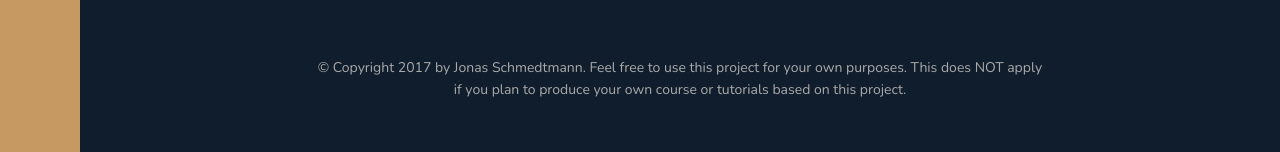
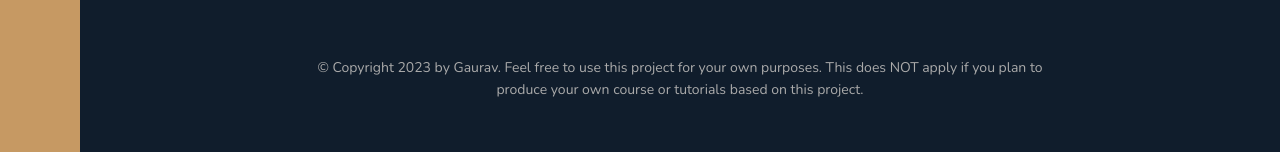
Before and after one commit to Gaurav18199/Nexter-CSS-grid.github.io, a website: page index.html in a window 1280 px wide. Shown: the part 3798-3950 px from the top of the page. Drawn offline with nearby package versions, Linux system fonts and the light colour scheme.

Commit message:
updated html

```diff
--- a/index.html
+++ b/index.html
@@ -348,7 +348,7 @@
                     <li class="nav__item"><a href="#" class="nav__link">Come work with us!</a></li>
             </ul>
             <p class="copyright">
-                &copy; Copyright 2017 by Jonas Schmedtmann. Feel free to use this project for your own purposes. This does NOT apply if you plan to produce your own course or tutorials based on this project.
+                &copy; Copyright 2023 by Gaurav. Feel free to use this project for your own purposes. This does NOT apply if you plan to produce your own course or tutorials based on this project.
             </p>
         </footer>
     </body>
```
